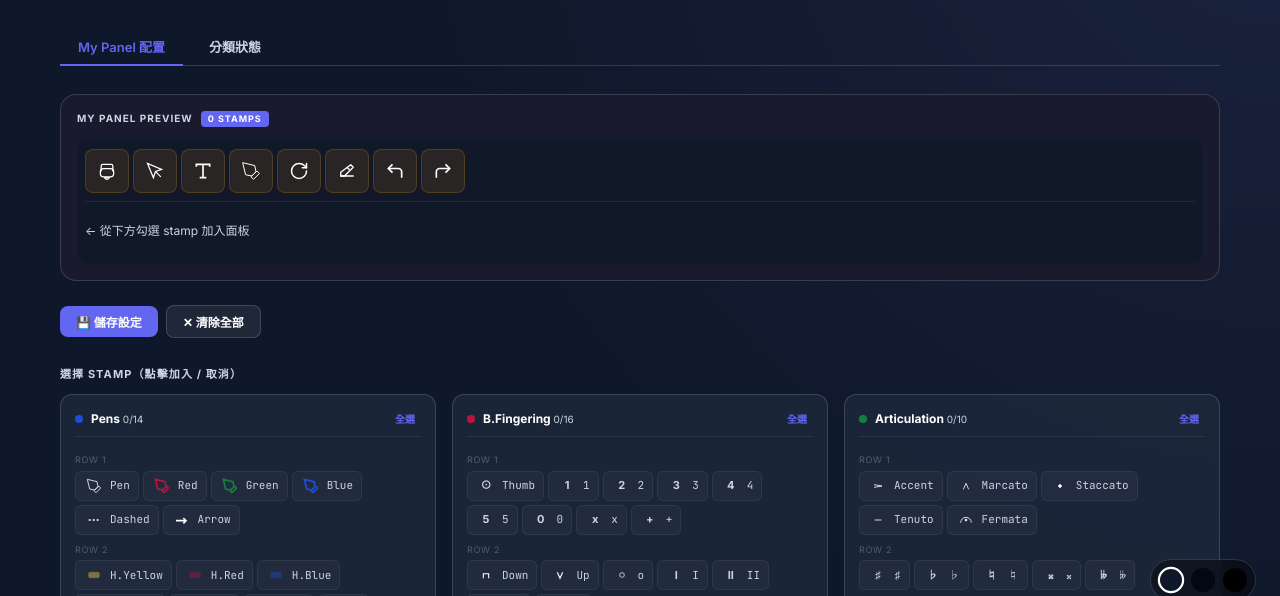
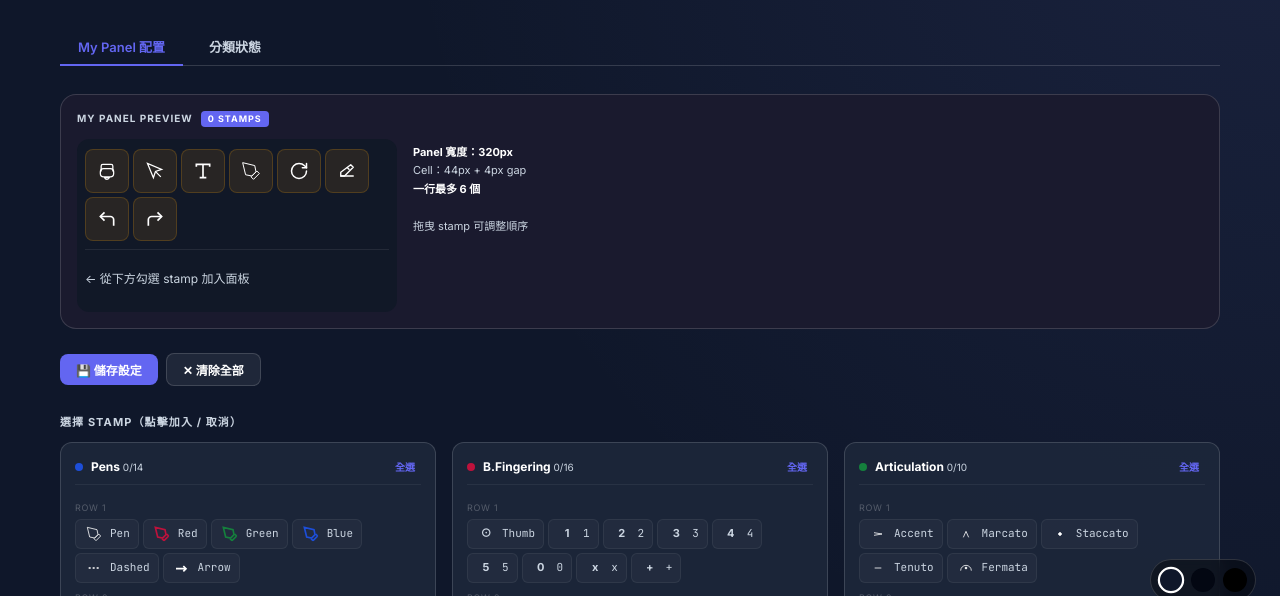
Before and after one commit to victor-hsu0618/SheetMusic_Viewer, a website: page public/tools/toolset-inspector.html in a window 1280 px wide. Shown: the part 175-771 px from the top of the page. Drawn offline with Linux system fonts and the light colour scheme.

Commit message:
fix: constrain My Panel preview to real 320px panel width, add layout hint

```diff
--- a/public/tools/toolset-inspector.html
+++ b/public/tools/toolset-inspector.html
@@ -43,12 +43,26 @@
         .preview-label span { background:var(--primary); color:#fff; border-radius:4px; padding:1px 7px; font-size:9px; }
 
         /* Mock panel shell */
+        .mock-panel-outer {
+            display: flex;
+            align-items: flex-start;
+            gap: 16px;
+        }
         .mock-panel {
             background: #111827;
             border-radius: 12px;
             padding: 10px 8px;
             min-height: 80px;
+            width: 320px;
+            flex-shrink: 0;
         }
+        .mock-panel-hint {
+            font-size: 11px;
+            color: var(--text-muted);
+            line-height: 1.7;
+            padding-top: 4px;
+        }
+        .mock-panel-hint b { color: var(--text); }
         .mock-edit-row {
             display: flex;
             gap: 4px;
@@ -209,10 +223,18 @@
                 <span id="count-badge">0 stamps</span>
             </div>
             <!-- Mock panel shell -->
-            <div class="mock-panel">
-                <div class="mock-edit-row" id="preview-edit"></div>
-                <div class="mock-stamp-grid" id="preview-stamps">
-                    <div class="empty-hint">← 從下方勾選 stamp 加入面板</div>
+            <div class="mock-panel-outer">
+                <div class="mock-panel">
+                    <div class="mock-edit-row" id="preview-edit"></div>
+                    <div class="mock-stamp-grid" id="preview-stamps">
+                        <div class="empty-hint">← 從下方勾選 stamp 加入面板</div>
+                    </div>
+                </div>
+                <div class="mock-panel-hint">
+                    <b>Panel 寬度：320px</b><br>
+                    Cell：44px + 4px gap<br>
+                    <b>一行最多 6 個</b><br><br>
+                    拖曳 stamp 可調整順序
                 </div>
             </div>
         </div>
```
